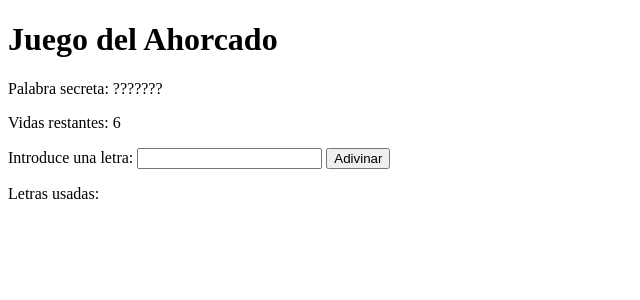
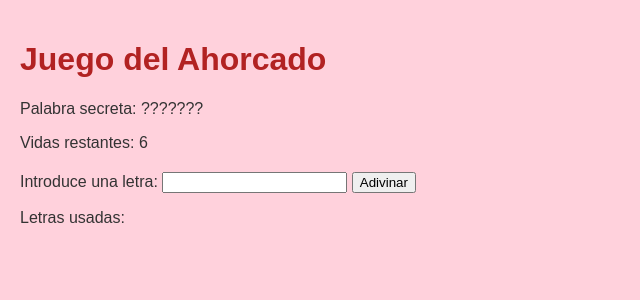
Before and after one commit to ruvarvel/aev1repositorioremoto, a PHP site: page / in a window 1280 px wide. Shown: the top 300 px of the page, without its empty margins (0-640 px from the left). Run offline with PHP 8.4, Linux system fonts and the light colour scheme.

Commit message:
Añadiendo estilos a index

```diff
--- a/index.php
+++ b/index.php
@@ -55,6 +55,24 @@ if ($_SESSION['letras_acertadas'] == $_SESSION['palabra']) {
 <head>
     <meta charset="UTF-8">
     <title>Ahorcado</title>
+    <style>
+        /* Añadir color de fondo rosa pastel */
+        body {
+            background-color: #FFD1DC; /* Código hexadecimal para rosa pastel */
+            font-family: Arial, sans-serif; /* Estilo de fuente adicional */
+            color: #333; /* Color del texto para buen contraste */
+            margin: 0;
+            padding: 20px;
+        }
+
+        h1 {
+            color: #B22222; /* Rojo oscuro para el título */
+        }
+
+        form {
+            margin-top: 20px;
+        }
+    </style>
 </head>
 <body>
     <h1>Juego del Ahorcado</h1>
```
